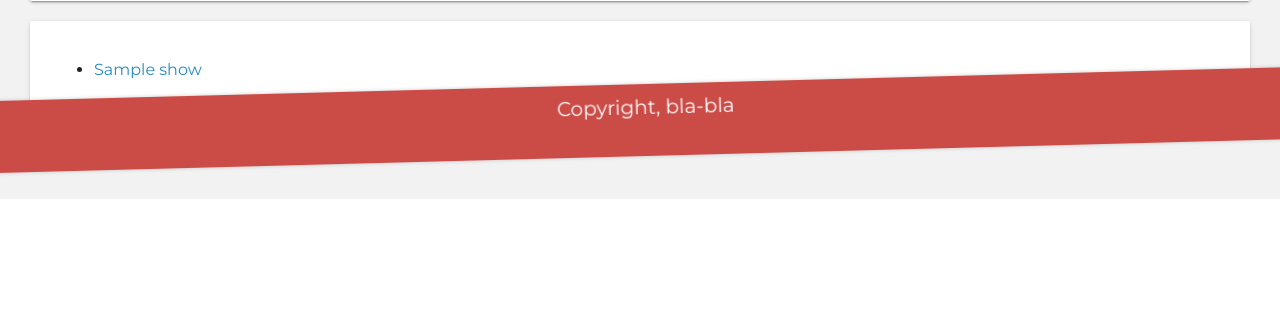
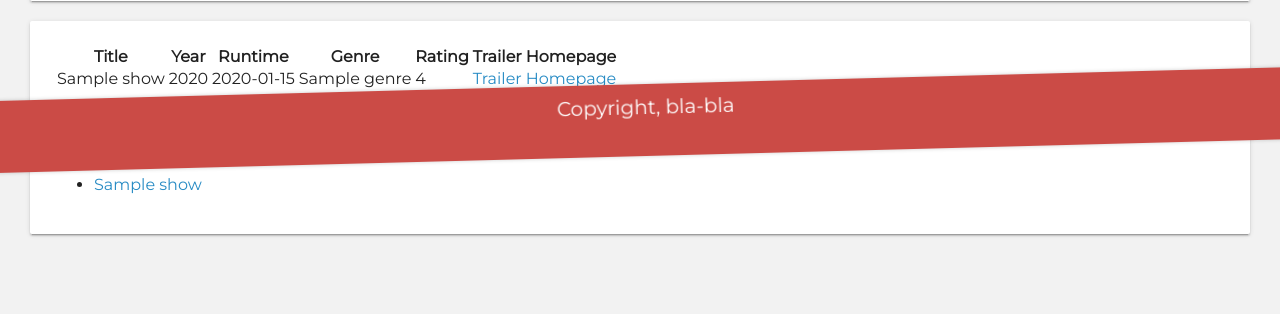
Before and after one commit to ArekSzreiber/CC-web-PA, a Flask app: page / in a window 1280 px wide. Shown: the part 662-976 px from the top of the page. Before the commit the page ends 861 px from the top, so only its background shows below. Run offline with Flask 2, Linux system fonts and the light colour scheme; a database or web service that is not in the repository returns one stand-in record (values such as "Sample title"); some libraries are stand-ins or nearby versions.

Commit message:
table to show top rated shows

```diff
--- a/templates/index.html
+++ b/templates/index.html
@@ -55,6 +55,34 @@
                     </p>
                 </div>
                 <div class="card">
+                    <table>
+                        <thead>
+                            <tr>
+                                <th>Title</th>
+                                <th>Year</th>
+                                <th>Runtime</th>
+                                <th>Genre</th>
+                                <th>Rating</th>
+                                <th>Trailer</th>
+                                <th>Homepage</th>
+                            </tr>
+                        </thead>
+                        <tbody>
+                            {% for show in shows %}
+                            <tr>
+                                <td>{{ show['title'] }}</td>
+                                <td>{{ show['year'] }}</td>
+                                <td>{{ show['runtime'] }}</td>
+                                <td>{{ show['genre'] }}</td>
+                                <td>{{ show['rating'] }}</td>
+                                <td><a href="{{ show['triler'] }}">Trailer</a></td>
+                                <td><a href="{{ show['homepage'] }}">Homepage</a></td>
+                            </tr>
+                            {% endfor %}
+                        </tbody>
+                    </table>
+                </div>
+                <div class="card">
                     <ul>
                         {% for show in shows %}
                         <li>
```
